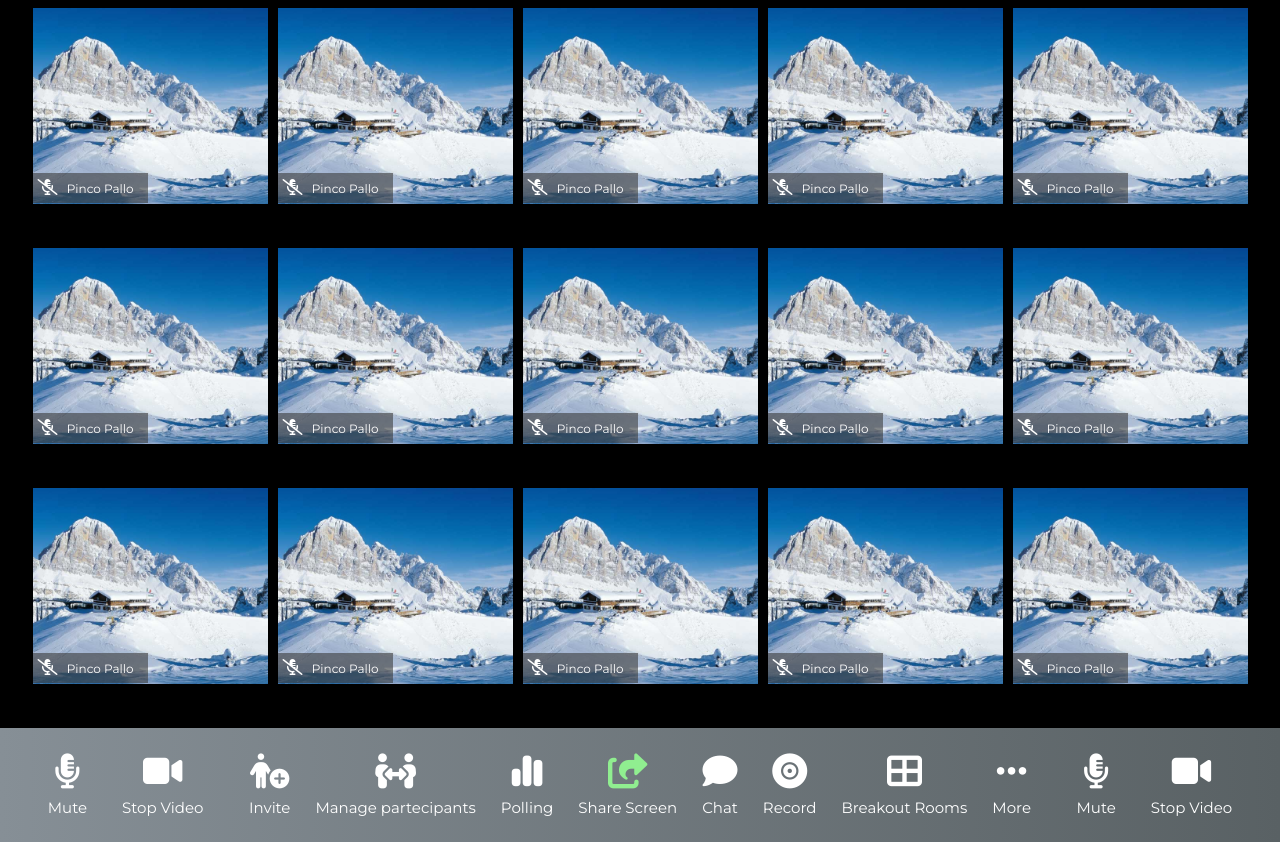
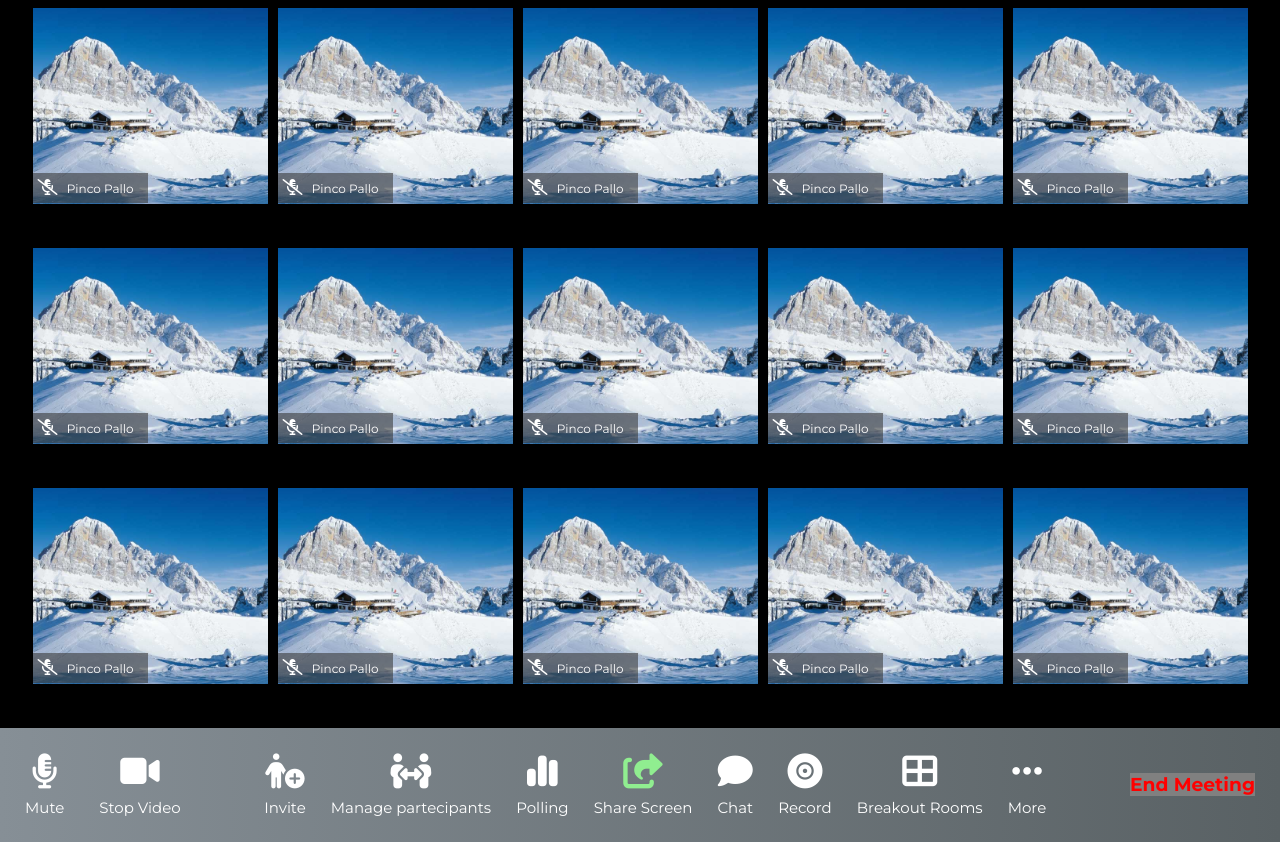
Before and after one commit to manuelgaleone/html-css-zoom, a plain HTML site: page index.html in a window 1280 px wide. Shown: the part 1020-1862 px from the top of the page. Drawn offline with Linux system fonts and the light colour scheme.

Commit message:
Added last elements

```diff
--- a/css/style.css
+++ b/css/style.css
@@ -27,7 +27,7 @@ body {
 .row-space {
     display: flex;
     flex-direction: row;
-    justify-content: space-around;
+    justify-content: space-between;
     align-items: center;
 }
 
@@ -142,7 +142,7 @@ body {
 
 .grey {
     background-color: grey;
-    padding: 25px;
+
 }
 
 .arrow {
--- a/index.html
+++ b/index.html
@@ -321,7 +321,7 @@
     <footer class="main-footer pad-footer">
         <div class="container">
             <div class="row-space">
-                <div class="col-3 white center inline">
+                <div class="col-3 white center">
                     <div class="row">
                         <div class="mic-mute">
                             <i class="fa-solid fa-microphone-lines mic "></i>
@@ -339,7 +339,7 @@
 
                 </div>
 
-                <div class="col-6 white center inline">
+                <div class="col-6 white center">
                     <div class="row">
                         <div class="invite">
                             <i class="fa-solid fa-person-circle-plus mic"></i>
@@ -392,22 +392,10 @@
                     </div>
                 </div>
 
-                <div class="col-3 white center inline">
-                    <div class="row">
-                        <div class="mic-mute">
-                            <i class="fa-solid fa-microphone-lines mic "></i>
-                            <h3 class="mute">
-                                Mute
-                            </h3>
-                        </div>
-                        <div class="camera-stop">
-                            <i class="fa-solid fa-video mic"></i>
-                            <h3 class="mute">
-                                Stop Video
-                            </h3>
-                        </div>
-                    </div>
-
+                <div class="col-3 white center grey">
+                   <h3 class="red">
+                    End Meeting
+                   </h3>
                 </div>
             </div>
         </div>
```
